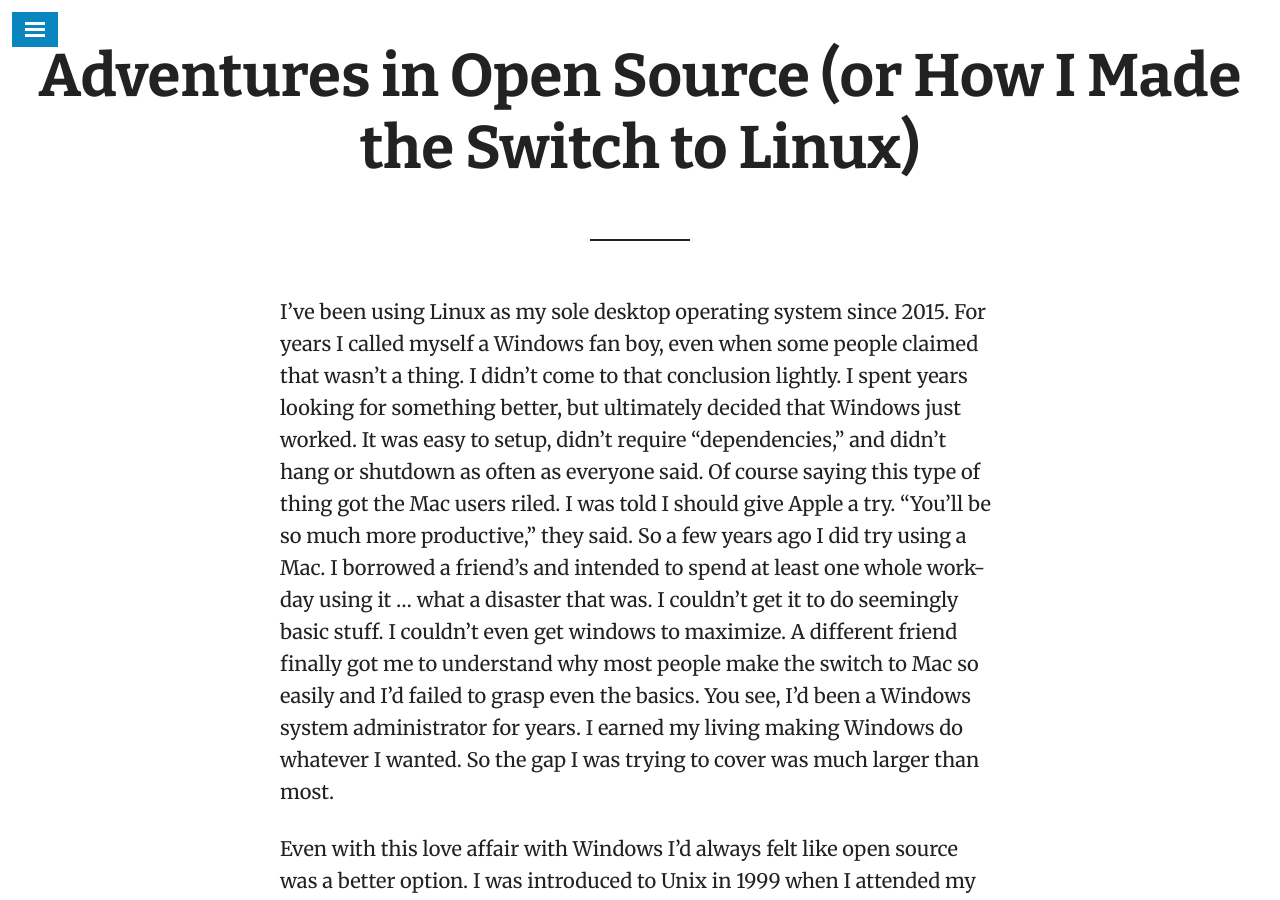
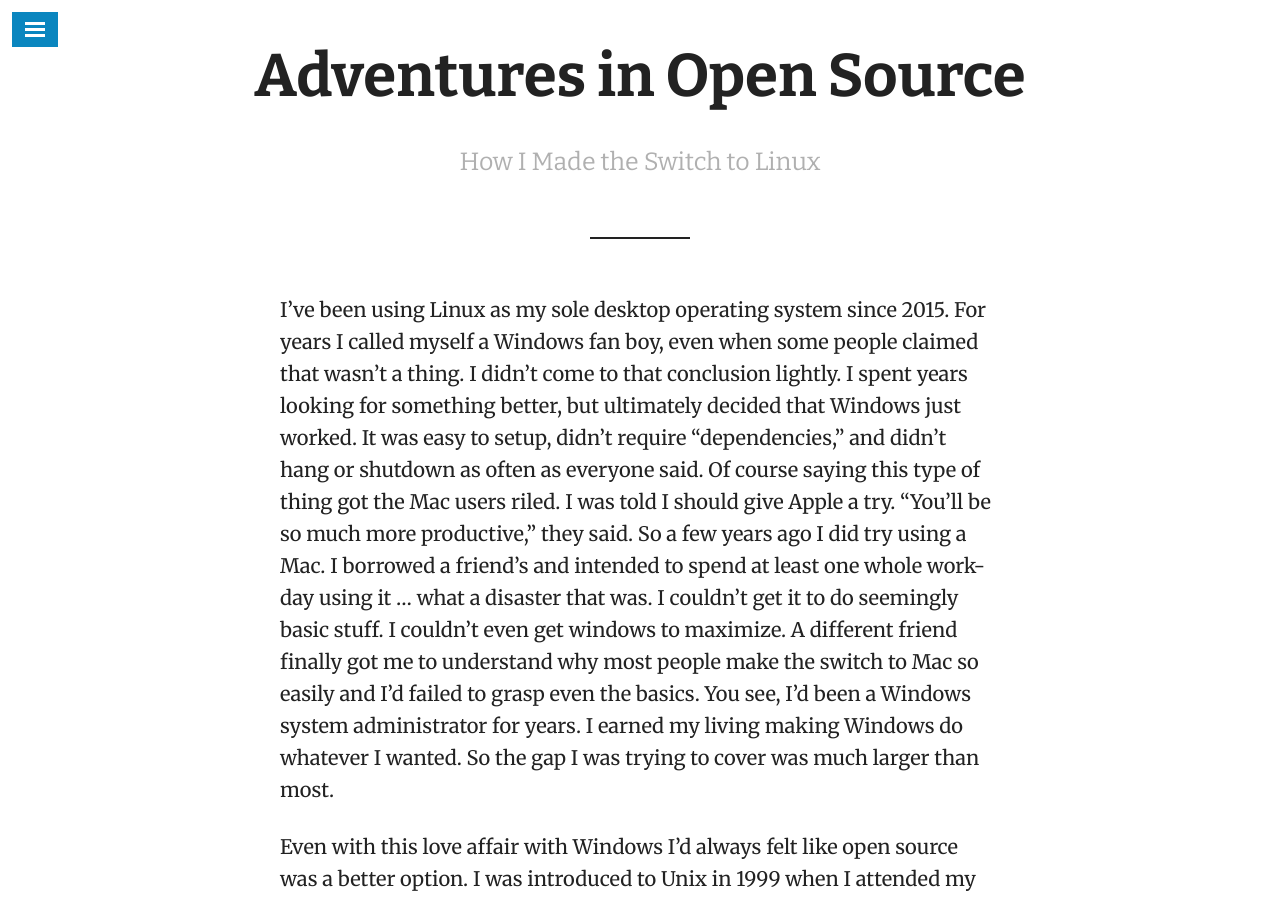
Before and after one commit to snowdj/bradonomics.github.io, a Jekyll site: the page built from _posts/2016-05-11-linux-adventures.md, in a window 1280 px wide and 900 px high. Built offline with Jekyll 4.4.1, drawn with Linux system fonts in a browser that asks for light colours; nearby versions of some CDN libraries; some web fonts are replaced; comment, search, counter and statistics services are not loaded; some of the changed lines change nothing that is shown.

Commit message:
Updated frontmatter

```diff
--- a/_posts/2016-05-11-linux-adventures.md
+++ b/_posts/2016-05-11-linux-adventures.md
@@ -1,7 +1,7 @@
 ---
 title: Adventures in Open Source (or How I Made the Switch to Linux)
-headline:
-sub-heading:
+headline: Adventures in Open Source
+sub-heading: How I Made the Switch to Linux
 description: It took me over 10 years to make the switch to Linux. This is the story of how I did it.
 category: geekery
 category-url: geekery
```
